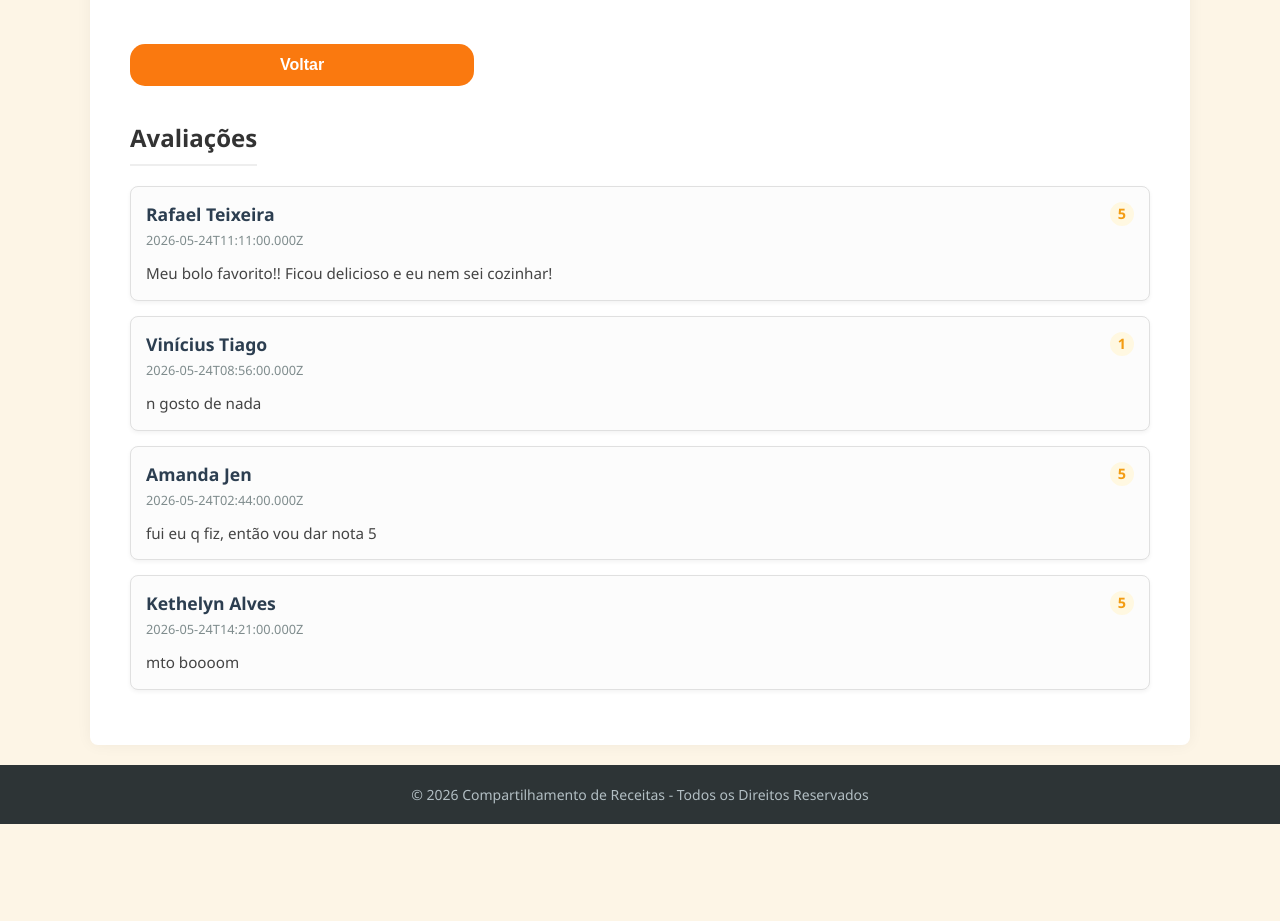
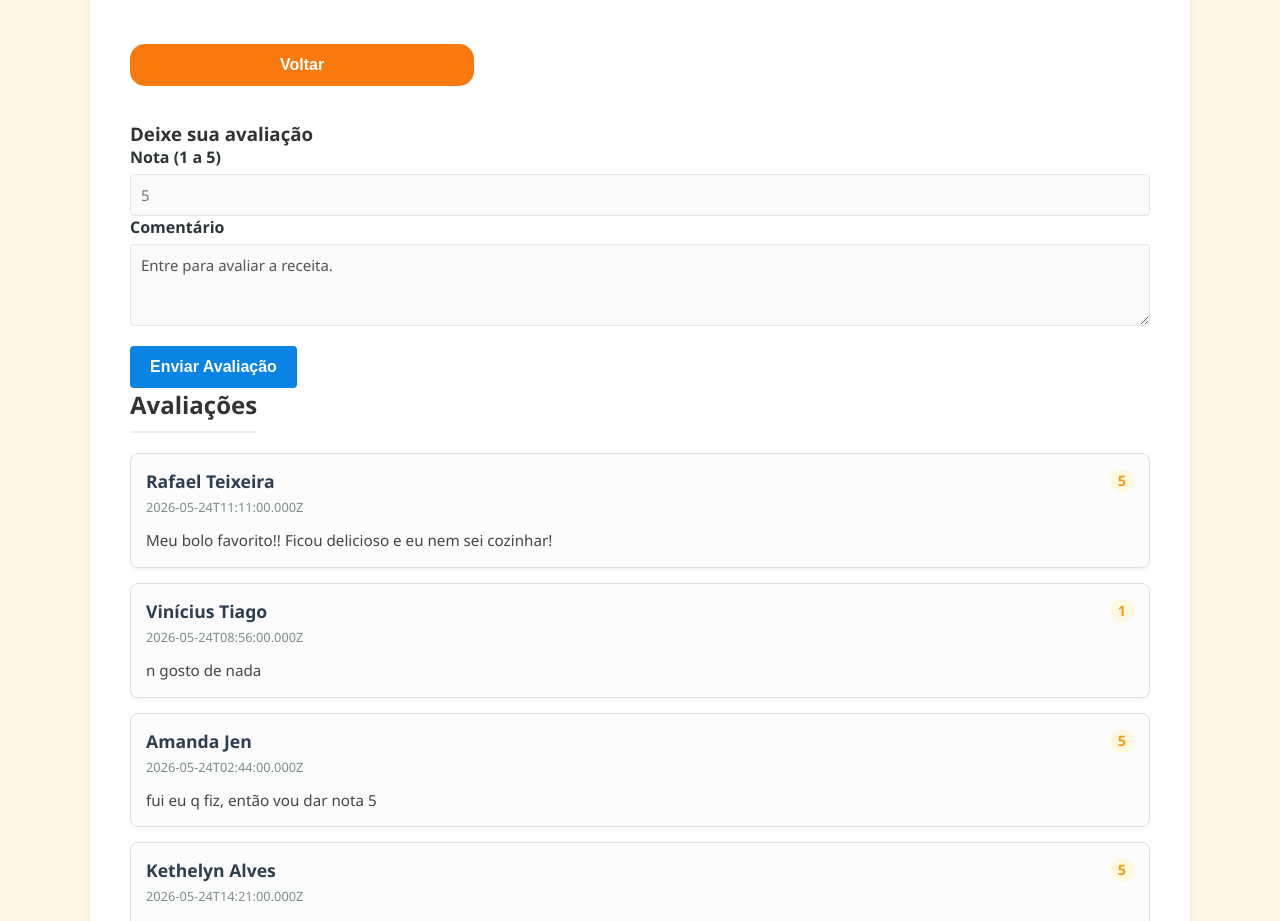
Before and after one commit to rafaeltpaulino/projeto-final-SPODWE2, a React (Create React App) app in the folder tudodebom/: page /receitas/1 in a window 1280 px wide. Shown: the part 1060-1981 px from the top of the page. Before the commit the page ends 1884 px from the top, so only its background shows below. Built offline with nearby package versions, Linux system fonts and the light colour scheme.

Commit message:
Início da implementação da funcionalidade de nova avaliação.

```diff
--- a/tudodebom/src/App.js
+++ b/tudodebom/src/App.js
@@ -137,7 +137,8 @@ class App extends Component {
           <Route
             path="/receitas/:receitaId"
             element={<BuscaReceita receitas={this.state.receitas}
-                                   avaliacoes={this.state.avaliacoes} />}
+                                   avaliacoes={this.state.avaliacoes}
+                                   logado={this.state.logado} />}
           />
           <Route
             path="/categorias"
--- a/tudodebom/src/components/BuscaReceita.js
+++ b/tudodebom/src/components/BuscaReceita.js
@@ -7,7 +7,7 @@ const BuscaReceita = (props) => {
     const {receitaId} = useParams();
     const receita = props.receitas.find((receita) => receita.id === Number(receitaId));
 
-    return receita ? <ReceitaCompleta receita={receita} avaliacoes={props.avaliacoes} /> : <NotFound />
+    return receita ? <ReceitaCompleta receita={receita} avaliacoes={props.avaliacoes} logado={props.logado} /> : <NotFound />
 };
 
 export default BuscaReceita;
--- /dev/null
+++ b/tudodebom/src/components/NovaAvaliacao.js
@@ -0,0 +1,54 @@
+import React, { useState } from 'react';
+
+const NovaAvaliacao = (props) => {
+    const [nota, setNota] = useState(null);
+    const [comentario, setComentario] = useState('');
+
+    return (
+        <>
+            {!props.logado ? (
+                <div className="formulario-avaliacao">
+                    <h3>Deixe sua avaliação</h3>
+
+                    <form>
+                        <div className="grupo-form">
+                            <label htmlFor="notaReceita">Nota (1 a 5)</label>
+                            <input type="number" disabled={true} id="notaReceita" min="1" max="5" placeholder="5" required />
+                        </div>
+
+                        <div className="grupo-form comentario-form">
+                            <label htmlFor="comentarioReceita">Comentário</label>
+                            <textarea id="comentarioReceita" disabled={true} rows="3" value='Entre para avaliar a receita.' required></textarea>
+                        </div>
+
+                        <button disabled={true} type="submit" className="btn-enviar-avaliacao">
+                            Enviar Avaliação
+                        </button>
+                    </form>
+                </div>
+            ) : (
+                <div className="formulario-avaliacao">
+                    <h3>Deixe sua avaliação</h3>
+
+                    <form>
+                        <div className="grupo-form">
+                            <label htmlFor="notaReceita">Nota (1 a 5)</label>
+                            <input type="number" id="notaReceita" min="1" max="5" placeholder="5" required />
+                        </div>
+
+                        <div className="grupo-form comentario-form">
+                            <label htmlFor="comentarioReceita">Comentário</label>
+                            <textarea id="comentarioReceita" rows="3" placeholder="O que você achou desta receita?" required></textarea>
+                        </div>
+
+                        <button type="submit" className="btn-enviar-avaliacao">
+                            Enviar Avaliação
+                        </button>
+                    </form>
+                </div>
+            )}
+        </>
+    );
+};
+
+export default NovaAvaliacao;
--- a/tudodebom/src/components/ReceitaCompleta.js
+++ b/tudodebom/src/components/ReceitaCompleta.js
@@ -1,5 +1,6 @@
 import React, { Fragment } from 'react';
 import DateObject from 'react-date-object'
+import NovaAvaliacao from './NovaAvaliacao';
 
 const ReceitaCompleta = (props) => {
 
@@ -31,6 +32,8 @@ const ReceitaCompleta = (props) => {
                 <button onClick={() => window.history.back()} className="btn-voltar">Voltar</button>
             </section>
 
+            <NovaAvaliacao logado={props.logado} />
+
             <div className='avaliacoes'>
                 <h2>
                     Avaliações
```
Also changed, not shown: tudodebom/public/api/receitas.json (+54 -18 lines).
